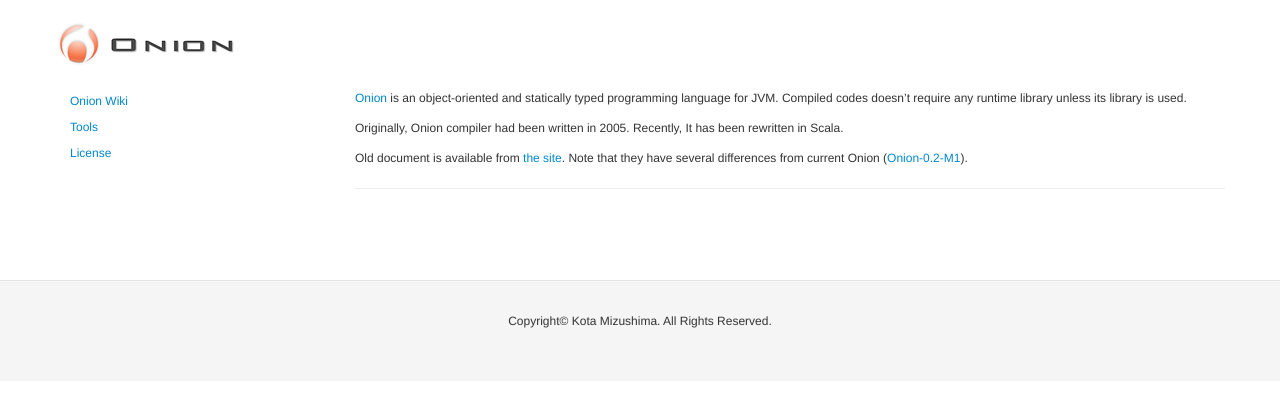
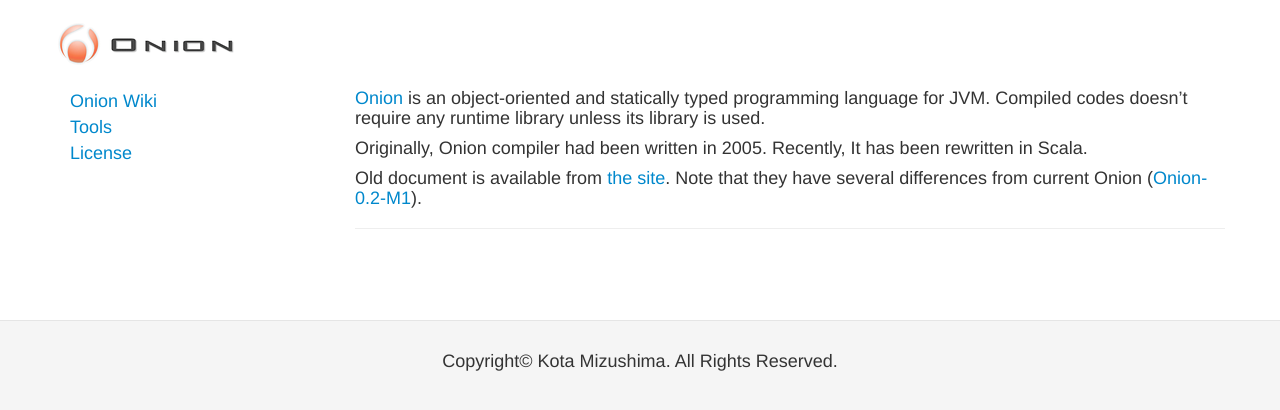
Before and after one commit to onion-lang/onion, a Jekyll site: the page built from index.md, in a window 1280 px wide. Shown: the top 410 px of the page. Built offline with Jekyll 4.4.1, drawn with Linux system fonts in a browser that asks for light colours; nearby versions of some CDN libraries; Markdown is read by kramdown in place of the engine named in the settings.

Commit message:
Update font-size

```diff
--- a/css/main.css
+++ b/css/main.css
@@ -16,9 +16,9 @@
 }
 
 html {
-    font-size: 12px;
+    font-size: 18px;
 }
 
 body {
-    font-size: 12px;
+    font-size: 18px;
 }
```
